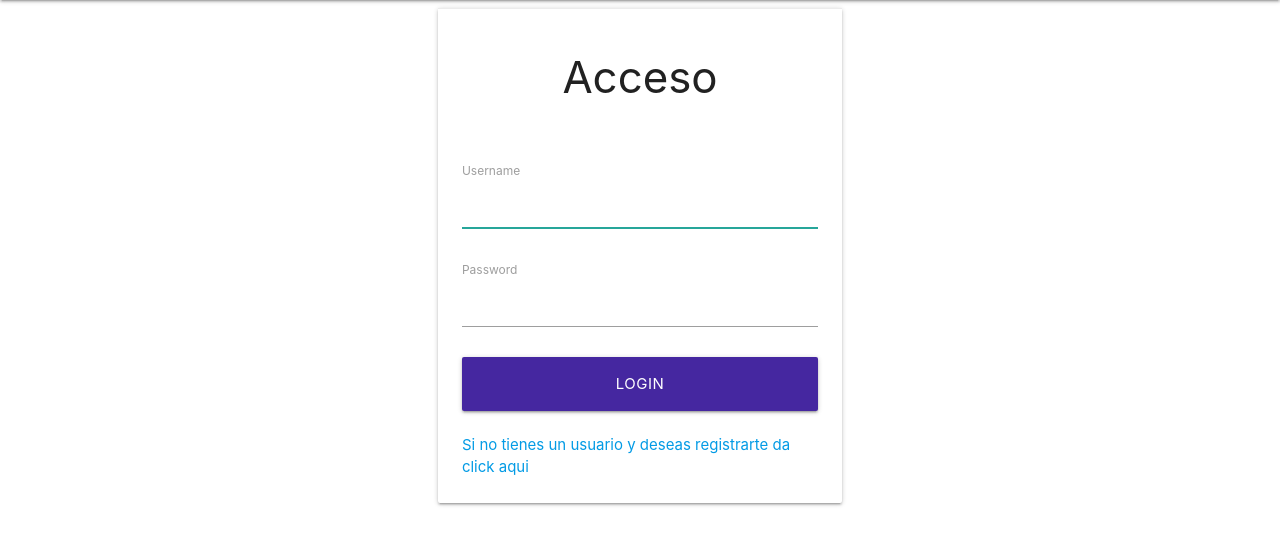
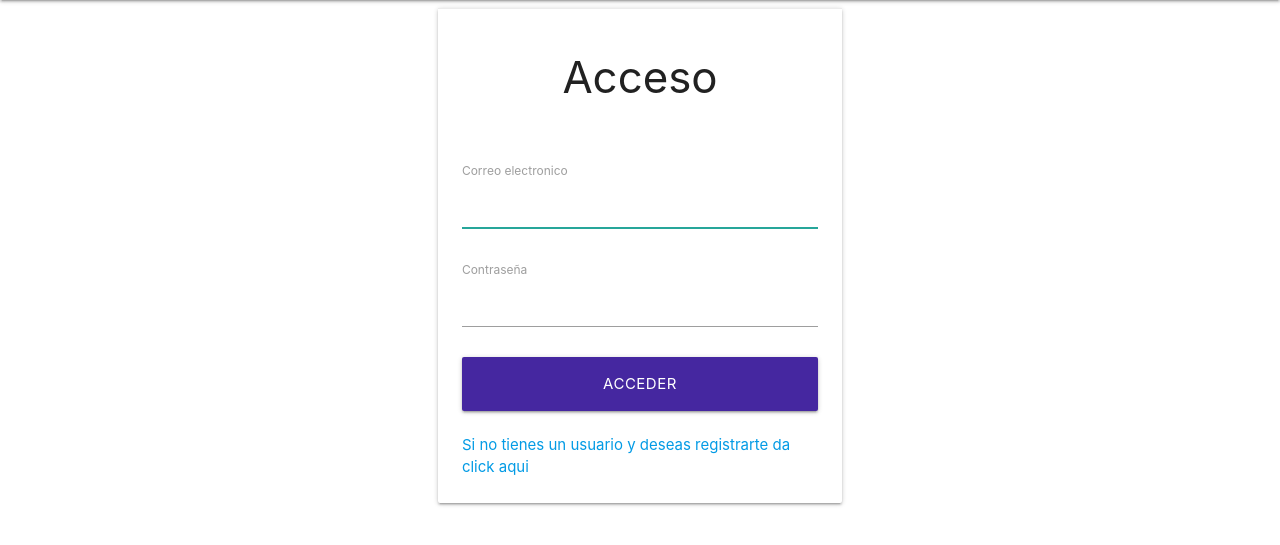
Before and after one commit to SlashGil/cafe_Pendiente, a Django app: page /account/login/ in a window 1280 px wide. Shown: the part 64-609 px from the top of the page. Run offline with Django 4.2, Linux system fonts and the light colour scheme.

Commit message:
Fix typos

```diff
--- a/templates/registration/login.html
+++ b/templates/registration/login.html
@@ -17,20 +17,20 @@
                     <div class="card-content">
                         <div class="form-field">
                             {% csrf_token %}
-                            <label for="username">Username</label>
+                            <label for="username">Correo electronico</label>
                             {{ form.username }}
                         </div>
                         <br>
 
                         <div class="form-field">
-                            <label for="password">Password</label>
+                            <label for="password">Contraseña</label>
                             {{ form.password }}
                         </div>
                         <br>
 
 
                         <div class="form-field">
-                            <button type="submit" class="btn-large waves-effect waves-dark deep-purple darken-3" style="width:100%;">Login</button>
+                            <button type="submit" class="btn-large waves-effect waves-dark deep-purple darken-3" style="width:100%;">Acceder</button>
                         </div>
                         <br>
                         <a href="signin">Si no tienes un usuario y deseas registrarte da click aqui</a>
--- a/templates/registration/signin.html
+++ b/templates/registration/signin.html
@@ -33,7 +33,7 @@
                         </div>
                         <br>
                         <div class="form-field">
-                            <label for="password">Password</label>
+                            <label for="password">Contraseñar</label>
                             {{ form.password }}
                         </div>
                         <br>
```
